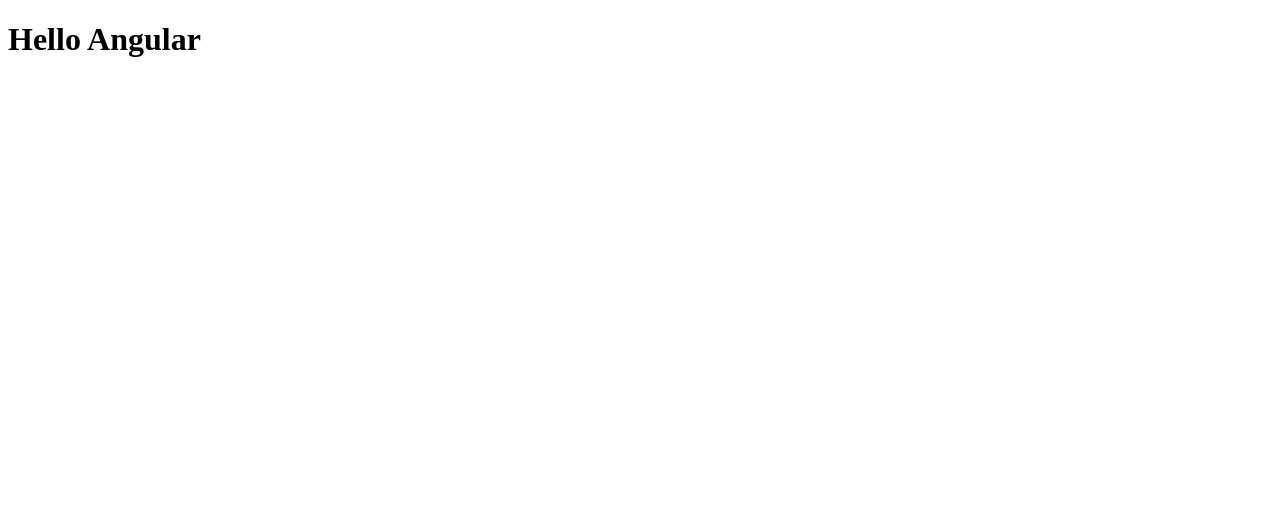
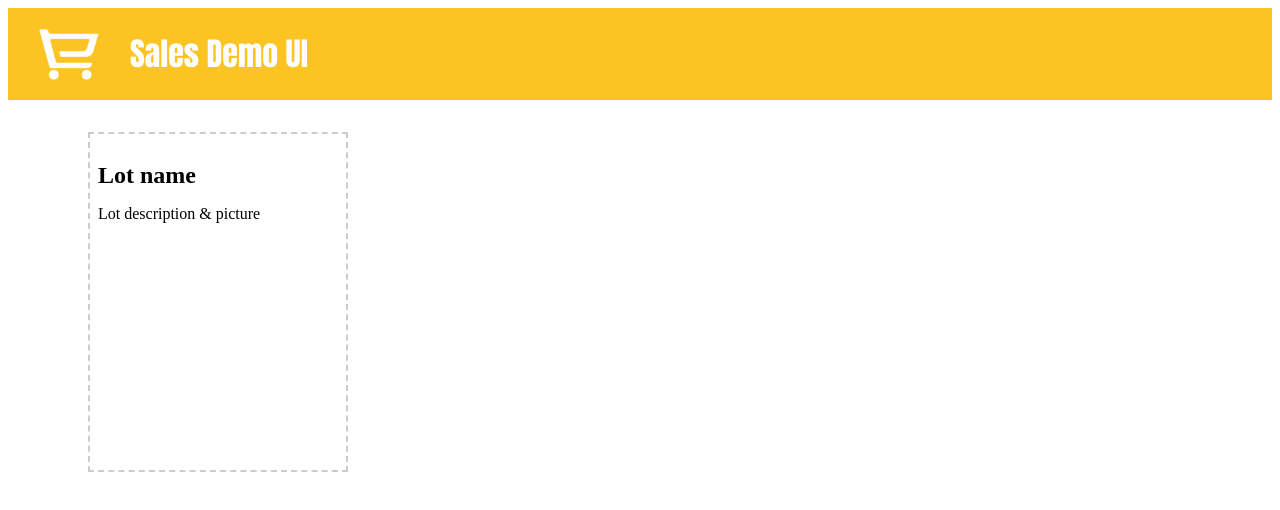
Before and after one commit to AlexSerbul/sales-ui, an Angular app: page / in a window 1280 px wide. Shown: the top 510 px of the page. Built offline with nearby package versions, Linux system fonts and the light colour scheme.

Commit message:
хеддер и лоты (в процессе)

```diff
--- /dev/null
+++ b/src/app/Lot/lot.component.css
@@ -0,0 +1,12 @@
+.lot{
+  padding: .5rem .5rem;
+  border: 2px dashed #ccc;
+  margin-bottom: 2rem;
+  margin-left: 5rem;
+  margin-right: 5rem;
+  width: 15rem;
+  height: 20rem;
+}
+h2{
+  margin-bottom: .5rem;
+}
--- /dev/null
+++ b/src/app/Lot/lot.component.html
@@ -0,0 +1,4 @@
+<div class="lot">
+  <h2>Lot name</h2>
+  <p>Lot description & picture</p>
+</div>
--- a/src/app/app.component.html
+++ b/src/app/app.component.html
@@ -1 +1,2 @@
-<h1>Hello Angular</h1>
+<app-header></app-header>
+<app-lot></app-lot>
--- a/src/app/app.module.ts
+++ b/src/app/app.module.ts
@@ -3,10 +3,14 @@ import { BrowserModule } from '@angular/platform-browser';
 
 import { AppRoutingModule } from './app-routing.module';
 import { AppComponent } from './app.component';
+import {LotComponent} from  './Lot/lot.component';
+import {HeaderComponent} from './header/header.component';
 
 @NgModule({
   declarations: [
-    AppComponent
+    AppComponent,
+    LotComponent,
+    HeaderComponent
   ],
   imports: [
     BrowserModule,
--- /dev/null
+++ b/src/app/header/header.component.css
@@ -0,0 +1,20 @@
+.header{
+  background-color: #FBC423;
+  margin-bottom: 2rem;
+  width: 100%;
+  display: flex;
+  flex-wrap: wrap;
+  flex-direction: row;
+  justify-content: flex-start;
+  align-items: center;
+}
+h1{
+  margin-left: 1rem;
+  color: white;
+  font-family: Impact;
+}
+img{
+  height: 90px;
+  width: 90px;
+  margin-left: 1rem;
+}
--- /dev/null
+++ b/src/app/header/header.component.html
@@ -0,0 +1,4 @@
+<div class='header'>
+  <img src="assets/logo.png">
+  <h1>Sales Demo UI</h1>
+</div>
```
Also changed, not shown: src/app/Lot/lot.component.ts (added, +8 -0 lines), src/app/header/header.component.ts (added, +8 -0 lines), src/assets/logo.png (added).
